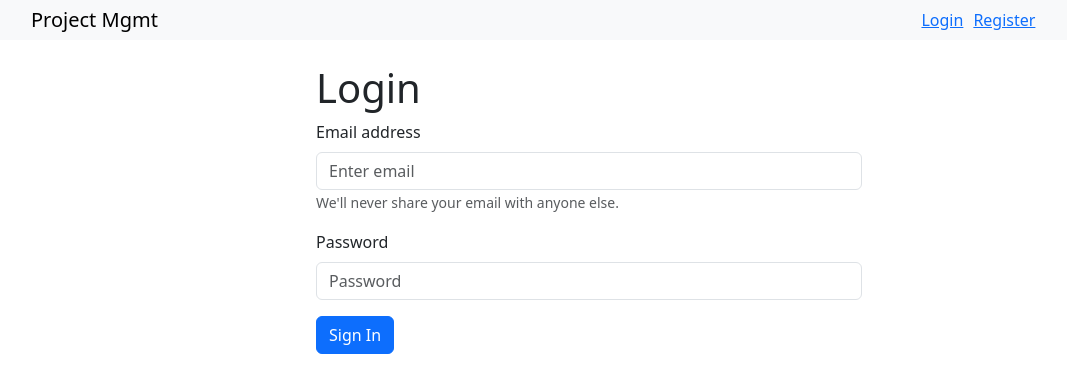
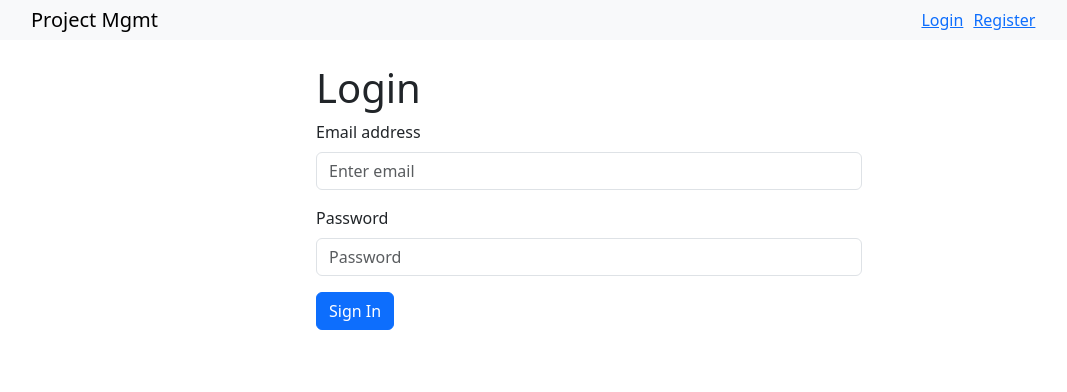
Before and after one commit to noman318/apollo_graphQl_fullstack, a React (Create React App) app in the folder frontend/: page /login in a window 1280 px wide. Shown: the top 392 px of the page, without its empty margins (51-1118 px from the left). Built offline with nearby package versions, Linux system fonts and the light colour scheme.

Commit message:
Minor fixes

```diff
--- a/frontend/src/Screens/LoginScreen.jsx
+++ b/frontend/src/Screens/LoginScreen.jsx
@@ -10,9 +10,6 @@
         <Form.Group className="mb-3" controlId="formBasicEmail">
           <Form.Label>Email address</Form.Label>
           <Form.Control type="email" placeholder="Enter email" />
-          <Form.Text className="text-muted">
-            We'll never share your email with anyone else.
-          </Form.Text>
         </Form.Group>
         <Form.Group className="mb-3" controlId="formBasicPassword">
           <Form.Label>Password</Form.Label>
```
